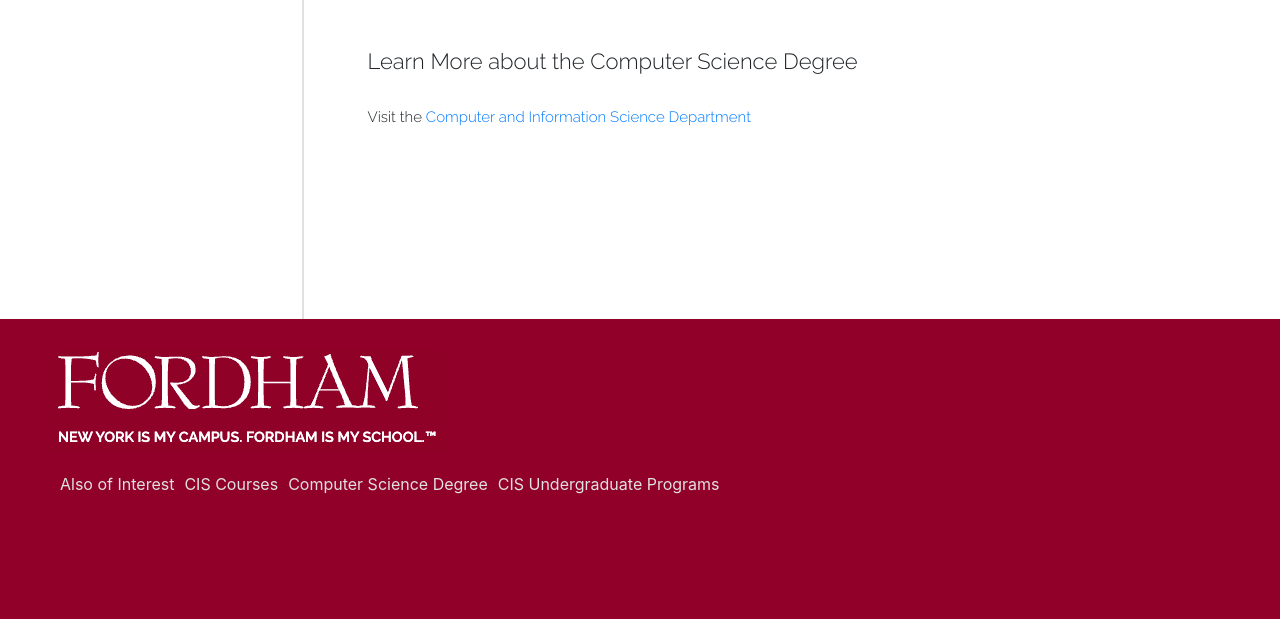
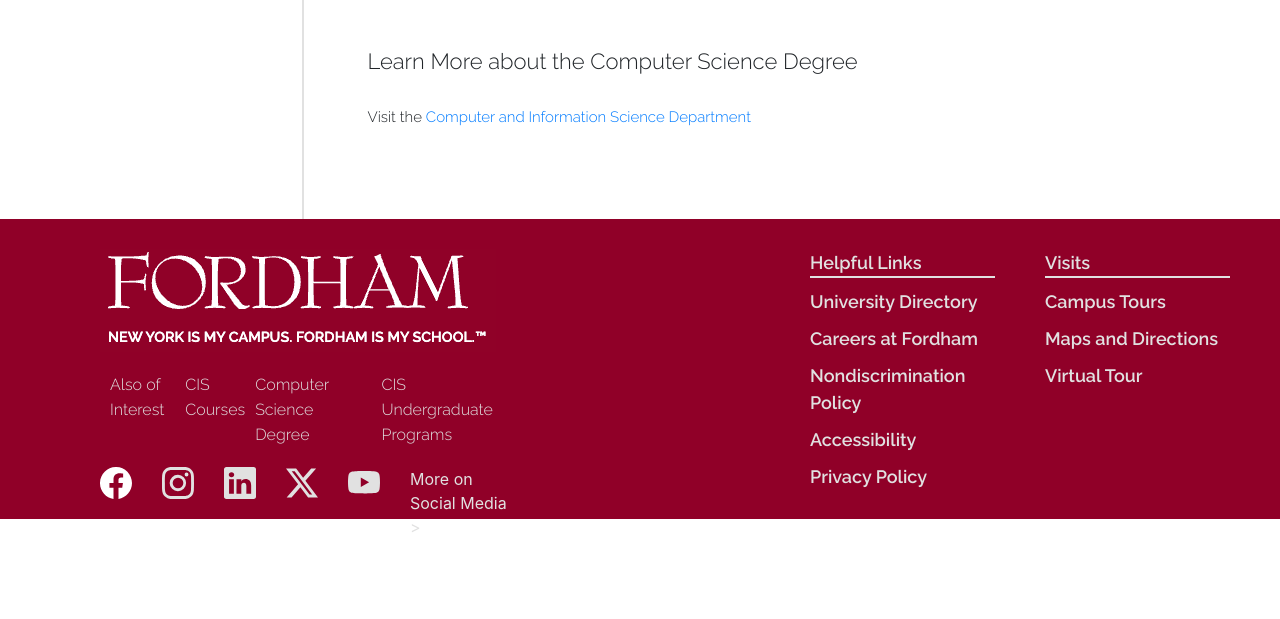
Before and after one commit to Dan-teaa/CISC330-Submission, a PHP site: page / in a window 1280 px wide. Shown: the part 1186-1805 px from the top of the page. After the commit the page ends 1718 px from the top, so only its background shows below. Run offline with PHP 8.4, Linux system fonts and the light colour scheme.

Commit message:
Finished up the CISC Webpage.

```diff
--- a/homework-2/FordhamCompSci/index.css
+++ b/homework-2/FordhamCompSci/index.css
@@ -70,7 +70,7 @@ li>a {
 }
 
 .grid {
-    height: 1300px;
+    height: 1200px;
     background-color: #FFFFFF;
     display: grid;
     grid-template-rows: 20%, 20%, 20%, 20%, 20%;
@@ -309,7 +309,7 @@ dt>a {
 
 }
 
-svg {
+.plusIcon svg {
 
     height: 30px;
     width: 30px;
@@ -340,9 +340,11 @@ LrnMoreTag a {
     background-color: #900028;
     padding-left: 50px;
     padding-top: 30px;
+    padding-right: 50px;
 
     display: flex;
     flex-direction: row;
+    gap: 50px;
 }
 
 .footerLogoSection {
@@ -358,5 +360,88 @@ LrnMoreTag a {
 }
 
 .alsoInterest a {
+    font-family: "Raleway", sans-serif;
+    font-weight: 300;
     color:#E1E1E1;
 }
+
+.socialContainer {
+    /*border: 2px solid black;*/
+    display: flex;
+    flex-direction: row;
+    gap: 30px;
+    height: 100px;
+    padding-top: 20px;
+
+
+}
+/* Add color to each element so I can later invert colors for linkedin logo */
+
+
+.socialContainer svg{
+    height: 32px;
+    width: 32px;
+}
+
+.facebookLogo {
+    color: white;
+
+
+}
+
+.instagramLogo {
+    color: #E1E1E1;
+}
+
+.linkedinLogo {
+    color: #E1E1E1;
+}
+
+.twitterLogo {
+    color: #E1E1E1;
+}
+
+.youtubeLogo {
+    color: #E1E1E1;
+}
+
+.additionalSocials a {
+    color: #E1E1E1;
+
+}
+
+.helpfulLinks {
+    margin-left: 250px;
+    font-size: 18px;
+    display: flex;
+    flex-direction: column;
+    row-gap: 10px;
+    color: #E1E1E1;
+
+}
+
+.footerSecTitle {
+    font-family: "Raleway", sans-serif;
+    font-weight: 600;
+    font-size: 18px;
+    width: 185px;
+    border-bottom: 2px solid #E1E1E1;
+    color: #E1E1E1;
+}
+
+.footerItem a {
+    font-family: "Raleway", sans-serif;
+    font-weight: 600;
+    font-size: 18px;
+    color: #E1E1E1;
+}
+
+
+
+.visits {
+    font-size: 18px;
+    display: flex;
+    flex-direction: column;
+    row-gap: 10px;
+
+}
--- a/homework-2/FordhamCompSci/index.html
+++ b/homework-2/FordhamCompSci/index.html
@@ -154,9 +154,51 @@
                     <div class="AI-item"><a href="#">Computer Science Degree</a></div>
                     <div class="AI-item"><a href="#">CIS Undergraduate Programs</a></div>
                 </div>
+                <div class="socialContainer">
+                    <div class="facebookLogo">
+                        <svg xmlns="http://www.w3.org/2000/svg" width="16" height="16" fill="currentColor" class="bi bi-facebook" viewBox="0 0 16 16">
+                            <path d="M16 8.049c0-4.446-3.582-8.05-8-8.05C3.58 0-.002 3.603-.002 8.05c0 4.017 2.926 7.347 6.75 7.951v-5.625h-2.03V8.05H6.75V6.275c0-2.017 1.195-3.131 3.022-3.131.876 0 1.791.157 1.791.157v1.98h-1.009c-.993 0-1.303.621-1.303 1.258v1.51h2.218l-.354 2.326H9.25V16c3.824-.604 6.75-3.934 6.75-7.951"/>
+                        </svg>
+                    </div>
+                    <div class="instagramLogo">
+                        <svg xmlns="http://www.w3.org/2000/svg" width="16" height="16" fill="currentColor" class="bi bi-instagram" viewBox="0 0 16 16">
+                            <path d="M8 0C5.829 0 5.556.01 4.703.048 3.85.088 3.269.222 2.76.42a3.9 3.9 0 0 0-1.417.923A3.9 3.9 0 0 0 .42 2.76C.222 3.268.087 3.85.048 4.7.01 5.555 0 5.827 0 8.001c0 2.172.01 2.444.048 3.297.04.852.174 1.433.372 1.942.205.526.478.972.923 1.417.444.445.89.719 1.416.923.51.198 1.09.333 1.942.372C5.555 15.99 5.827 16 8 16s2.444-.01 3.298-.048c.851-.04 1.434-.174 1.943-.372a3.9 3.9 0 0 0 1.416-.923c.445-.445.718-.891.923-1.417.197-.509.332-1.09.372-1.942C15.99 10.445 16 10.173 16 8s-.01-2.445-.048-3.299c-.04-.851-.175-1.433-.372-1.941a3.9 3.9 0 0 0-.923-1.417A3.9 3.9 0 0 0 13.24.42c-.51-.198-1.092-.333-1.943-.372C10.443.01 10.172 0 7.998 0zm-.717 1.442h.718c2.136 0 2.389.007 3.232.046.78.035 1.204.166 1.486.275.373.145.64.319.92.599s.453.546.598.92c.11.281.24.705.275 1.485.039.843.047 1.096.047 3.231s-.008 2.389-.047 3.232c-.035.78-.166 1.203-.275 1.485a2.5 2.5 0 0 1-.599.919c-.28.28-.546.453-.92.598-.28.11-.704.24-1.485.276-.843.038-1.096.047-3.232.047s-2.39-.009-3.233-.047c-.78-.036-1.203-.166-1.485-.276a2.5 2.5 0 0 1-.92-.598 2.5 2.5 0 0 1-.6-.92c-.109-.281-.24-.705-.275-1.485-.038-.843-.046-1.096-.046-3.233s.008-2.388.046-3.231c.036-.78.166-1.204.276-1.486.145-.373.319-.64.599-.92s.546-.453.92-.598c.282-.11.705-.24 1.485-.276.738-.034 1.024-.044 2.515-.045zm4.988 1.328a.96.96 0 1 0 0 1.92.96.96 0 0 0 0-1.92m-4.27 1.122a4.109 4.109 0 1 0 0 8.217 4.109 4.109 0 0 0 0-8.217m0 1.441a2.667 2.667 0 1 1 0 5.334 2.667 2.667 0 0 1 0-5.334"/>
+                        </svg>
+                    </div>
+                    <div class="linkedinLogo">
+                        <svg xmlns="http://www.w3.org/2000/svg" width="16" height="16" fill="currentColor" class="bi bi-linkedin" viewBox="0 0 16 16">
+                            <path d="M0 1.146C0 .513.526 0 1.175 0h13.65C15.474 0 16 .513 16 1.146v13.708c0 .633-.526 1.146-1.175 1.146H1.175C.526 16 0 15.487 0 14.854zm4.943 12.248V6.169H2.542v7.225zm-1.2-8.212c.837 0 1.358-.554 1.358-1.248-.015-.709-.52-1.248-1.342-1.248S2.4 3.226 2.4 3.934c0 .694.521 1.248 1.327 1.248zm4.908 8.212V9.359c0-.216.016-.432.08-.586.173-.431.568-.878 1.232-.878.869 0 1.216.662 1.216 1.634v3.865h2.401V9.25c0-2.22-1.184-3.252-2.764-3.252-1.274 0-1.845.7-2.165 1.193v.025h-.016l.016-.025V6.169h-2.4c.03.678 0 7.225 0 7.225z"/>
+                        </svg>
+                    </div>
+                    <div class="twitterLogo">
+                        <svg xmlns="http://www.w3.org/2000/svg" width="16" height="16" fill="currentColor" class="bi bi-twitter-x" viewBox="0 0 16 16">
+                            <path d="M12.6.75h2.454l-5.36 6.142L16 15.25h-4.937l-3.867-5.07-4.425 5.07H.316l5.733-6.57L0 .75h5.063l3.495 4.633L12.601.75Zm-.86 13.028h1.36L4.323 2.145H2.865z"/>
+                        </svg>
+                    </div>
+                    <div class="youtubeLogo">
+                        <svg xmlns="http://www.w3.org/2000/svg" width="16" height="16" fill="currentColor" class="bi bi-youtube" viewBox="0 0 16 16">
+                            <path d="M8.051 1.999h.089c.822.003 4.987.033 6.11.335a2.01 2.01 0 0 1 1.415 1.42c.101.38.172.883.22 1.402l.01.104.022.26.008.104c.065.914.073 1.77.074 1.957v.075c-.001.194-.01 1.108-.082 2.06l-.008.105-.009.104c-.05.572-.124 1.14-.235 1.558a2.01 2.01 0 0 1-1.415 1.42c-1.16.312-5.569.334-6.18.335h-.142c-.309 0-1.587-.006-2.927-.052l-.17-.006-.087-.004-.171-.007-.171-.007c-1.11-.049-2.167-.128-2.654-.26a2.01 2.01 0 0 1-1.415-1.419c-.111-.417-.185-.986-.235-1.558L.09 9.82l-.008-.104A31 31 0 0 1 0 7.68v-.123c.002-.215.01-.958.064-1.778l.007-.103.003-.052.008-.104.022-.26.01-.104c.048-.519.119-1.023.22-1.402a2.01 2.01 0 0 1 1.415-1.42c.487-.13 1.544-.21 2.654-.26l.17-.007.172-.006.086-.003.171-.007A100 100 0 0 1 7.858 2zM6.4 5.209v4.818l4.157-2.408z"/>
+                        </svg>
+                    </div>
+                    <div class="additionalSocials">
+                        <a href="#">More on Social Media ></a>
+                    </div>
+                </div>
             </div>
-            <div class="helpfulLinks"></div>
-            <div class="visits"></div>
+            <div class="helpfulLinks">
+                <div class="footerSecTitle">Helpful Links</div>
+                <div class="footerItem"><a href="#">University Directory</a></div>
+                <div class="footerItem"><a href="#">Careers at Fordham</a></div>
+                <div class="footerItem"><a href="#">Nondiscrimination Policy</a></div>
+                <div class="footerItem"><a href="#">Accessibility</a></div>
+                <div class="footerItem"><a href="#">Privacy Policy</a></div>
+            </div>
+            <div class="visits">
+                <div class="footerSecTitle">Visits</div>
+                <div class="footerItem"><a href="#">Campus Tours</a></div>
+                <div class="footerItem"><a href="#">Maps and Directions</a></div>
+                <div class="footerItem"><a href="#">Virtual Tour</a></div>
+            </div>
         </div>
     </body>
 </html>
```
Also changed, not shown: 2 other files.
